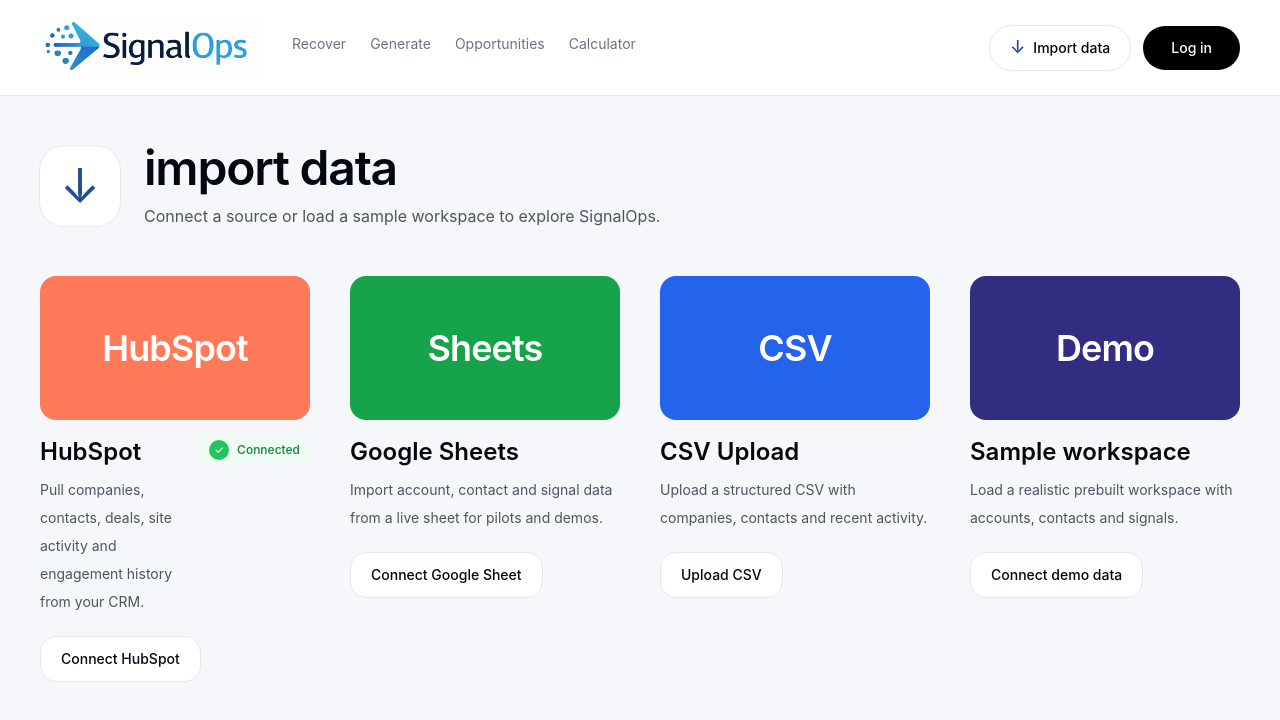
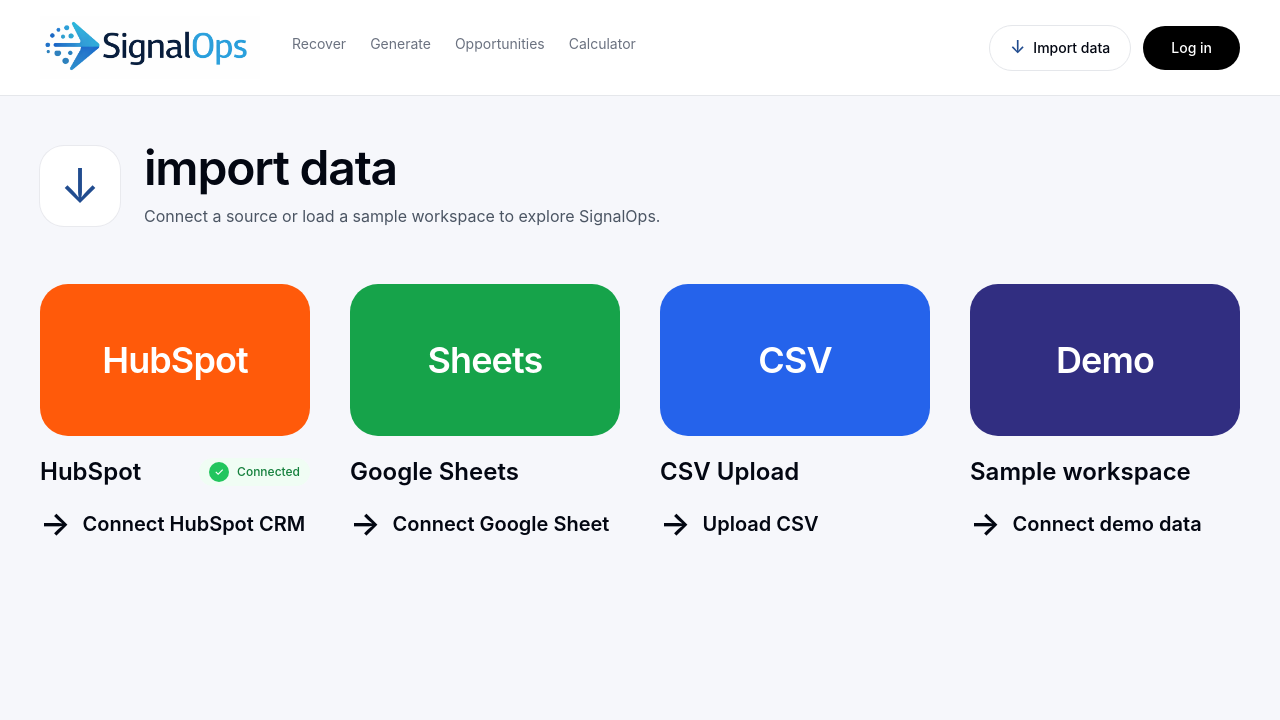
Before and after one commit to powerstephen/SignalOps, a Next.js app: page /connect in a window 1280 px wide. Shown: the top 720 px of the page. Built offline with nearby package versions, Linux system fonts and the light colour scheme.

Commit message:
Update page.tsx

```diff
--- a/app/connect/page.tsx
+++ b/app/connect/page.tsx
@@ -1,6 +1,5 @@
 type SourceTileProps = {
   title: string;
-  description: string;
   brand: string;
   brandBg: string;
   buttonLabel: string;
@@ -20,36 +19,30 @@
 
 function SourceTile({
   title,
-  description,
   brand,
   brandBg,
   buttonLabel,
   connected = false,
 }: SourceTileProps) {
   return (
-    <div>
+    <div className="w-full max-w-[360px]">
       <div
-        className={`flex h-36 items-center justify-center rounded-2xl ${brandBg}`}
+        className={`flex h-[152px] w-full items-center justify-center rounded-[28px] ${brandBg}`}
       >
         <span className="text-4xl font-semibold tracking-tight text-white">
           {brand}
         </span>
       </div>
 
-      <div className="mt-4 flex items-start justify-between gap-4">
-        <div>
-          <h3 className="text-2xl font-semibold text-gray-950">{title}</h3>
-          <p className="mt-2 max-w-[280px] text-sm leading-7 text-gray-600">
-            {description}
-          </p>
-        </div>
-
+      <div className="mt-5 flex min-h-[28px] items-center justify-between gap-4">
+        <h3 className="text-2xl font-semibold text-gray-950">{title}</h3>
         {connected ? <ConnectedBadge /> : null}
       </div>
 
       <div className="mt-5">
-        <button className="rounded-2xl border border-gray-200 bg-white px-5 py-3 text-sm font-medium text-gray-950 transition hover:bg-gray-50">
-          {buttonLabel}
+        <button className="inline-flex items-center gap-3 text-[20px] font-semibold text-gray-950 transition hover:opacity-70">
+          <span className="text-[32px] leading-none">→</span>
+          <span>{buttonLabel}</span>
         </button>
       </div>
     </div>
@@ -59,7 +52,7 @@
 export default function ConnectPage() {
   return (
     <div className="mx-auto w-full max-w-7xl px-6 py-12 md:px-10">
-      <div className="mb-12 flex items-center gap-6">
+      <div className="mb-14 flex items-center gap-6">
         <div className="flex h-20 w-20 items-center justify-center rounded-3xl bg-white shadow-[0_0_0_1px_rgba(17,24,39,0.06)]">
           <span className="text-5xl leading-none text-[#214c8f]">↓</span>
         </div>
@@ -74,21 +67,19 @@
         </div>
       </div>
 
-      <div className="grid gap-x-10 gap-y-14 sm:grid-cols-2 xl:grid-cols-4">
+      <div className="grid justify-between gap-x-10 gap-y-16 sm:grid-cols-2 xl:grid-cols-4">
         <SourceTile
           title="HubSpot"
           brand="HubSpot"
-          brandBg="bg-[#ff7a59]"
-          description="Pull companies, contacts, deals, site activity and engagement history from your CRM."
+          brandBg="bg-[#ff5a0a]"
           connected={true}
-          buttonLabel="Connect HubSpot"
+          buttonLabel="Connect HubSpot CRM"
         />
 
         <SourceTile
           title="Google Sheets"
           brand="Sheets"
           brandBg="bg-[#16a34a]"
-          description="Import account, contact and signal data from a live sheet for pilots and demos."
           buttonLabel="Connect Google Sheet"
         />
 
@@ -96,7 +87,6 @@
           title="CSV Upload"
           brand="CSV"
           brandBg="bg-[#2563eb]"
-          description="Upload a structured CSV with companies, contacts and recent activity."
           buttonLabel="Upload CSV"
         />
 
@@ -104,7 +94,6 @@
           title="Sample workspace"
           brand="Demo"
           brandBg="bg-[#312e81]"
-          description="Load a realistic prebuilt workspace with accounts, contacts and signals."
           buttonLabel="Connect demo data"
         />
       </div>
```
